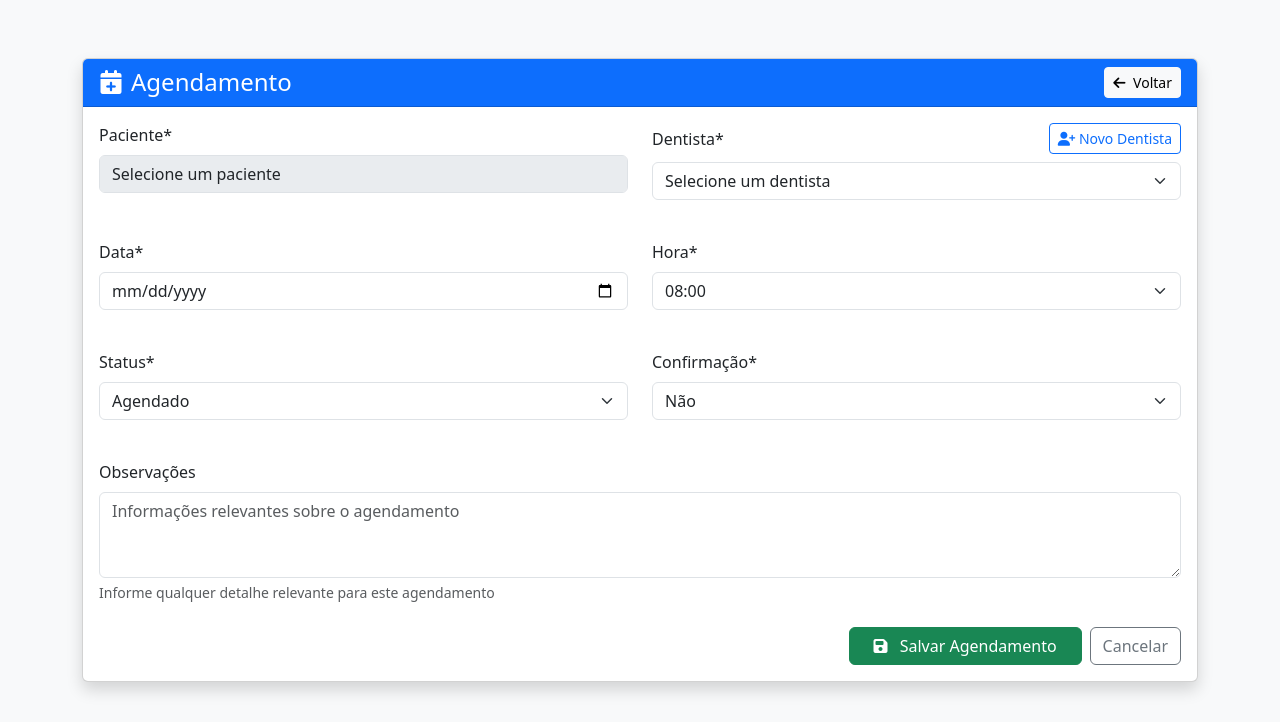
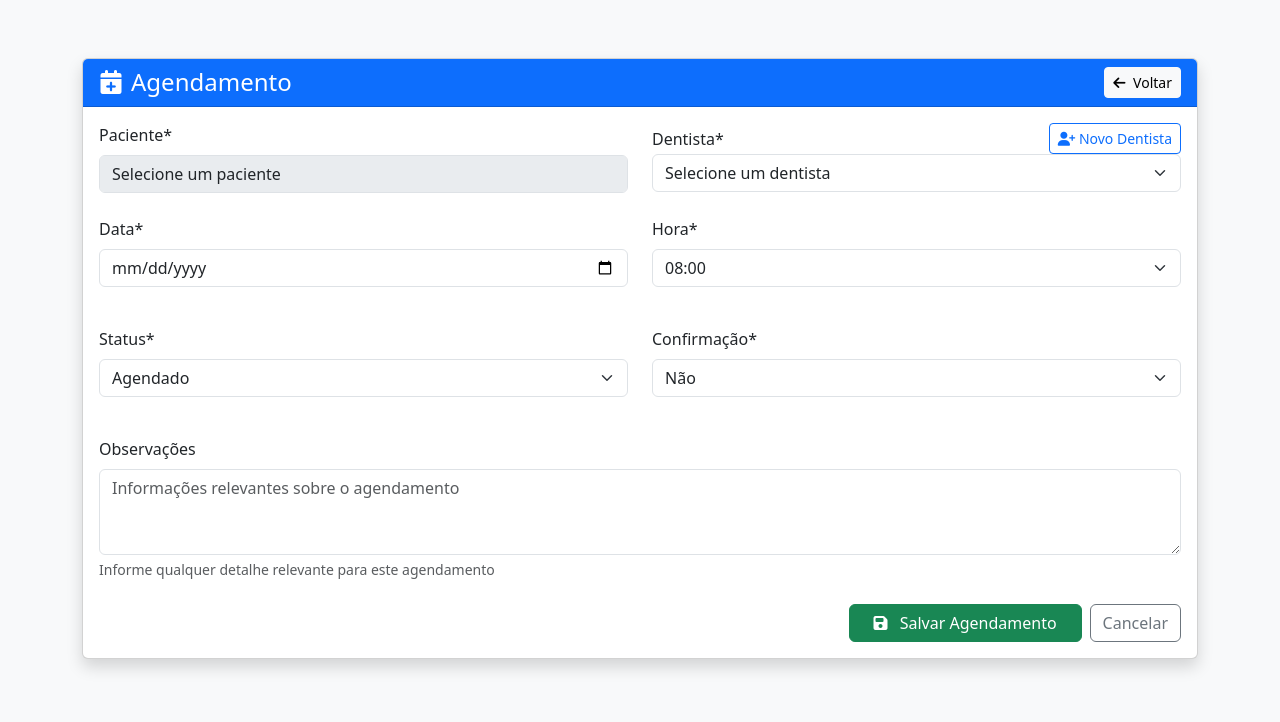
Before and after one commit to fabianofrsx/dentalclinic, a Django app: page /agendamento/agendar/ in a window 1280 px wide. Shown: the part 56-778 px from the top of the page. Run offline with Django 5.2, Linux system fonts and the light colour scheme; data comes from the database, SQL or seed files in the repository; parts of the project's set-up code (start-up, migrations or seed data) failed here and were passed over.

Commit message:
linha no agendar

```diff
--- a/agendamento/templates/agendamento/agendar.html
+++ b/agendamento/templates/agendamento/agendar.html
@@ -11,26 +11,26 @@
             </a>
         </div>
 
-        <div class="card-body">
+    <div class="card-body">
             <form method="post" class="needs-validation" novalidate>
                 {% csrf_token %}
 
 
-                <div class="row mb-4">
+    <div class="row mb-4">
     <!-- Coluna 1: Paciente -->
-    <div class="col-md-6 mb-3">
+    <div class="col-md-6">
         <label for="id_paciente" class="form-label">Paciente*</label>
         {{ form.paciente }}
     </div>
 
     <!-- Coluna 2: Dentista -->
-    <div class="col-md-6 mb-3">
-        <label for="id_dentista" class="form-label d-flex justify-content-between align-items-center">
-            Dentista*
+    <div class="col-md-6">
+        <div class="d-flex justify-content-between align-items-center">
+            <label for="id_dentista" class="form-label mb-0">Dentista*</label>
             <button type="button" class="btn btn-sm btn-outline-primary" data-bs-toggle="modal" data-bs-target="#modalDentista">
                 <i class="fas fa-user-plus"></i> Novo Dentista
             </button>
-        </label>
+        </div>
         {{ form.dentista }}
     </div>
 </div>
```
